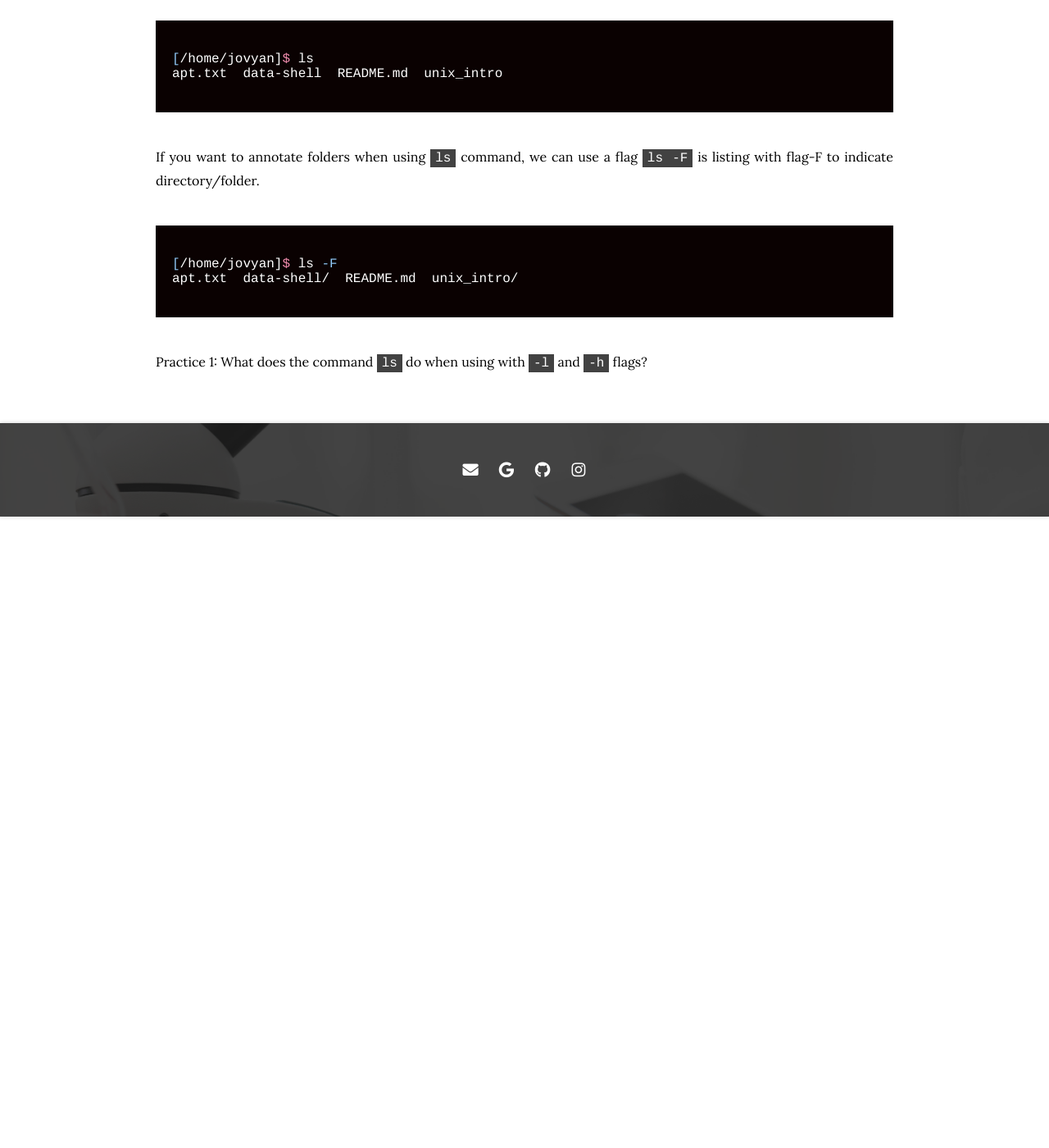
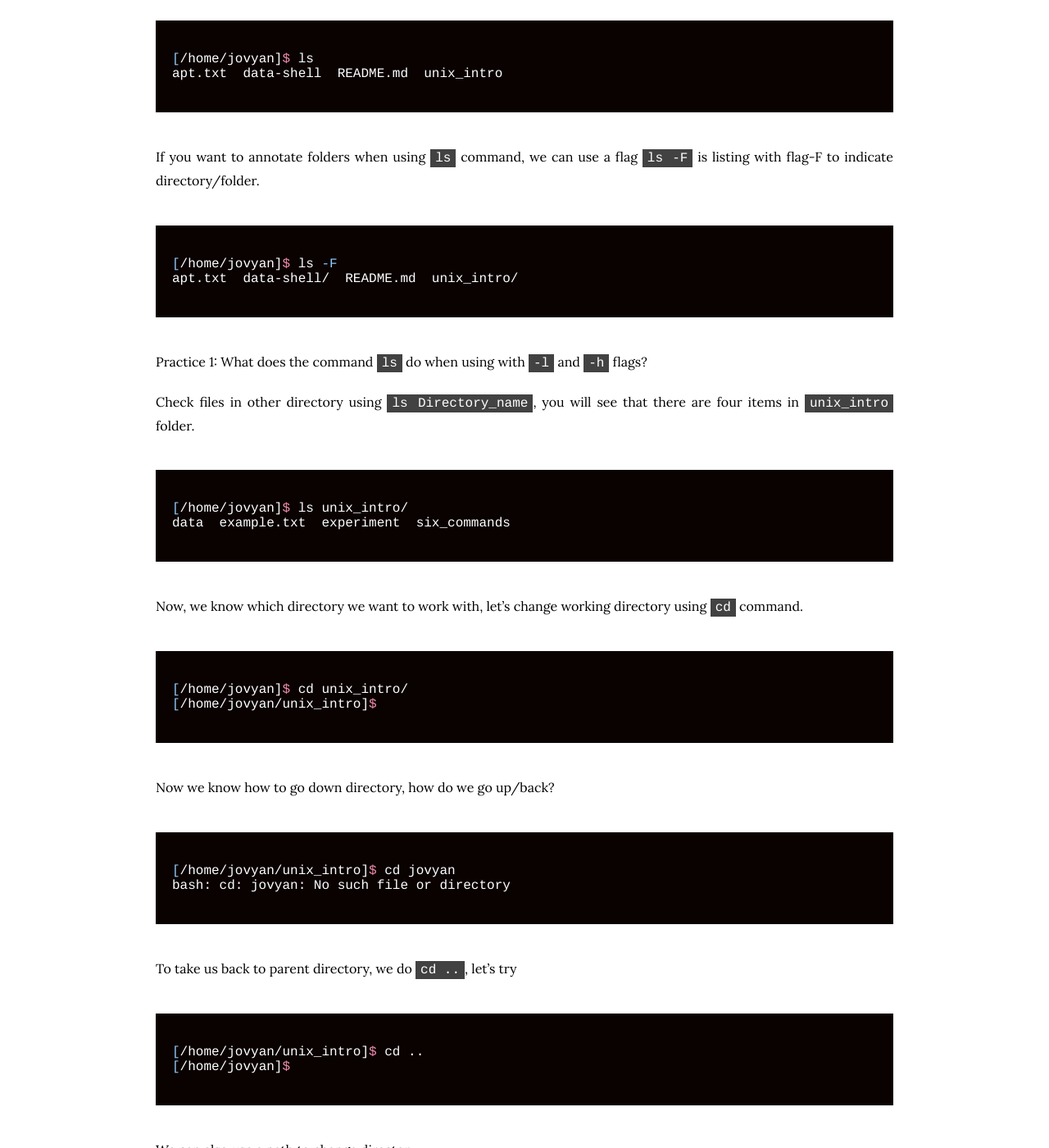
Before and after one commit to natpombubpa-lab/natpombubpa-lab.github.io, a Jekyll site: the page built from resources/Basic_Unix/Basic_Unix_EP1.md, in a window 1280 px wide and 1400 px high, scrolled down 2473 px. Shown: the whole window at 82% size. Built offline with Jekyll 4.4.1, drawn with Linux system fonts in a browser that asks for light colours; nearby versions of some CDN libraries; before the commit the page ends 3103 px from its top, so only the background shows below that; some of the changed text lies outside the part shown.

Commit message:
Update Basic_Unix_EP1.md

````diff
--- a/resources/Basic_Unix/Basic_Unix_EP1.md
+++ b/resources/Basic_Unix/Basic_Unix_EP1.md
@@ -68,3 +68,76 @@
 ```
 
 Practice 1: What does the command ```ls``` do when using with ```-l``` and ```-h``` flags?
+
+
+Check files in other directory using ```ls Directory_name```, you will see that there are four items in ```unix_intro``` folder.
+
+{:.left}
+```bash
+
+[/home/jovyan]$ ls unix_intro/
+data  example.txt  experiment  six_commands
+
+```
+
+Now, we know which directory we want to work with, let's change working directory using ```cd``` command.
+
+{:.left}
+```bash
+
+[/home/jovyan]$ cd unix_intro/
+[/home/jovyan/unix_intro]$
+
+```
+
+Now we know how to go down directory, how do we go up/back?
+
+{:.left}
+```bash
+
+[/home/jovyan/unix_intro]$ cd jovyan
+bash: cd: jovyan: No such file or directory
+
+```
+To take us back to parent directory, we do ```cd ..```, let's try
+
+{:.left}
+```bash
+
+[/home/jovyan/unix_intro]$ cd ..
+[/home/jovyan]$
+
+```
+
+We can also use a path to change directory.
+
+{:.left}
+```bash
+
+[/home/jovyan]$ cd unix_intro/experiment/
+[/home/jovyan/unix_intro/experiment]$
+
+```
+
+Change to home directory in one command, ```cd```
+
+{:.left}
+```bash
+
+[/home/jovyan/unix_intro/experiment]$ cd
+[/home/jovyan]$
+
+```
+
+### Unix concept 2: Working with files
+We know how to navigate files, how can we create, copy, or delete files?
+Let's make sure we start at ```unix_intro``` folder.
+
+{:.left}
+```bash
+
+[/home/jovyan]$ cd unix_intro/
+[/home/jovyan/unix_intro]$ pwd
+/home/jovyan/unix_intro
+
+```
````
